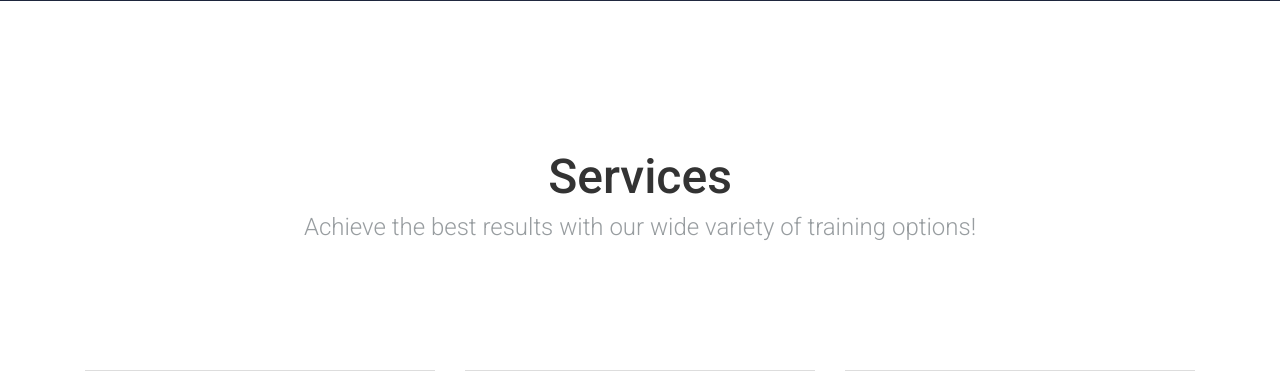
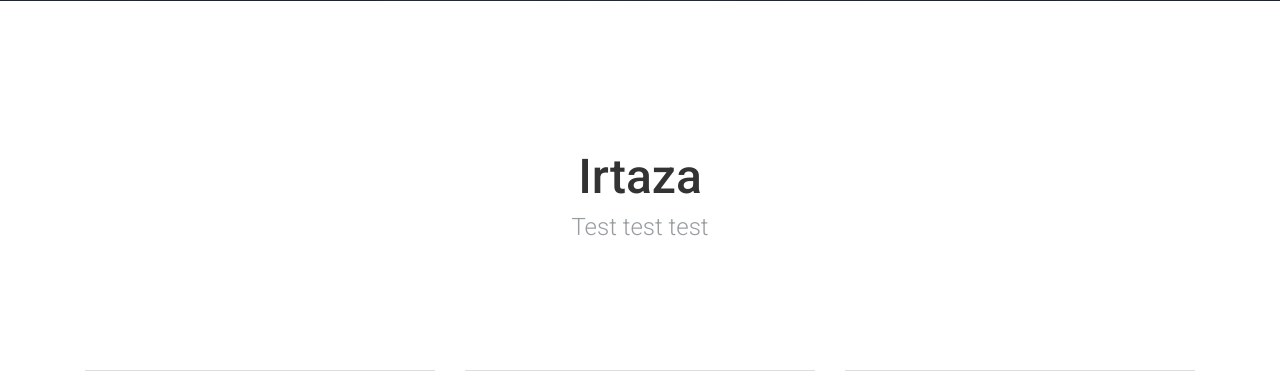
Before and after one commit to IRA5/is219s16ali-p1, a PHP site: page / in a window 1280 px wide. Shown: the part 879-1250 px from the top of the page. Run offline with PHP 8.4, Linux system fonts and the light colour scheme.

Commit message:
Test text change

```diff
--- a/index.php
+++ b/index.php
@@ -87,8 +87,8 @@
 	<section id="services" class="section section-padded">
 		<div class="container">
 			<div class="row text-center title">
-				<h2>Services</h2>
-				<h4 class="light muted">Achieve the best results with our wide variety of training options!</h4>
+				<h2>Irtaza</h2>
+				<h4 class="light muted">Test test test</h4>
 			</div>
 			<div class="row services">
 				<div class="col-md-4">
```
